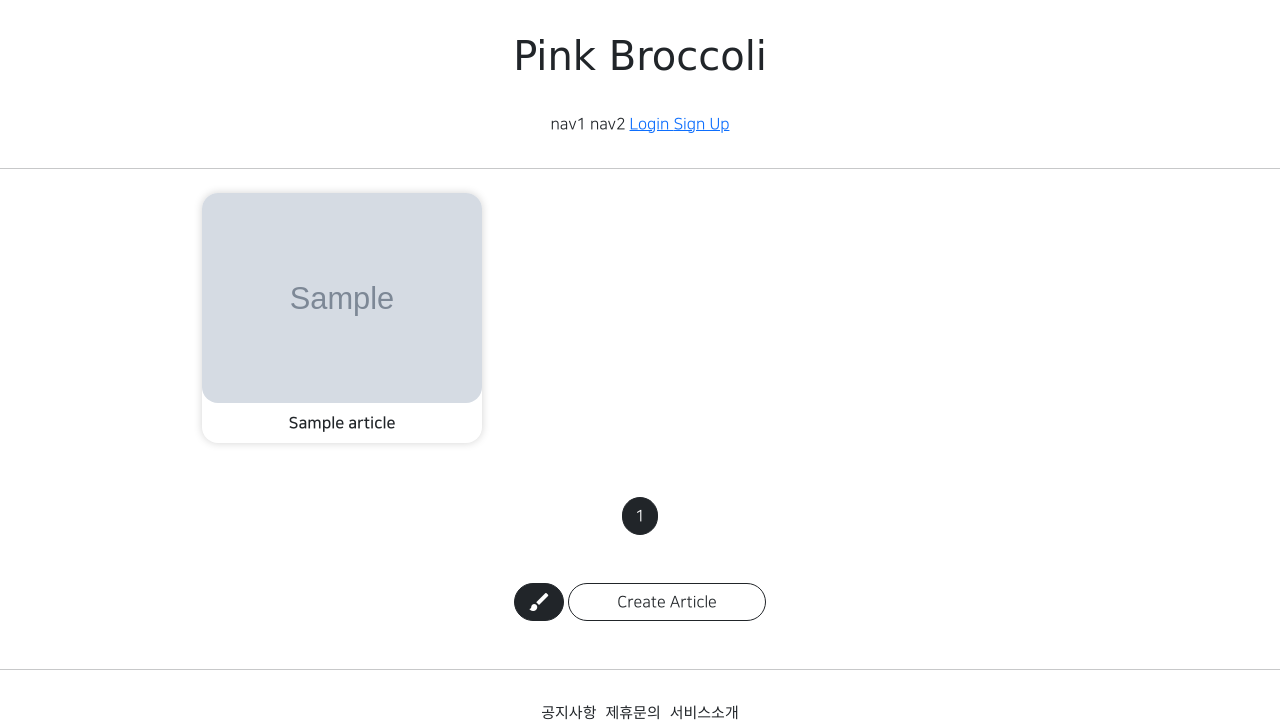
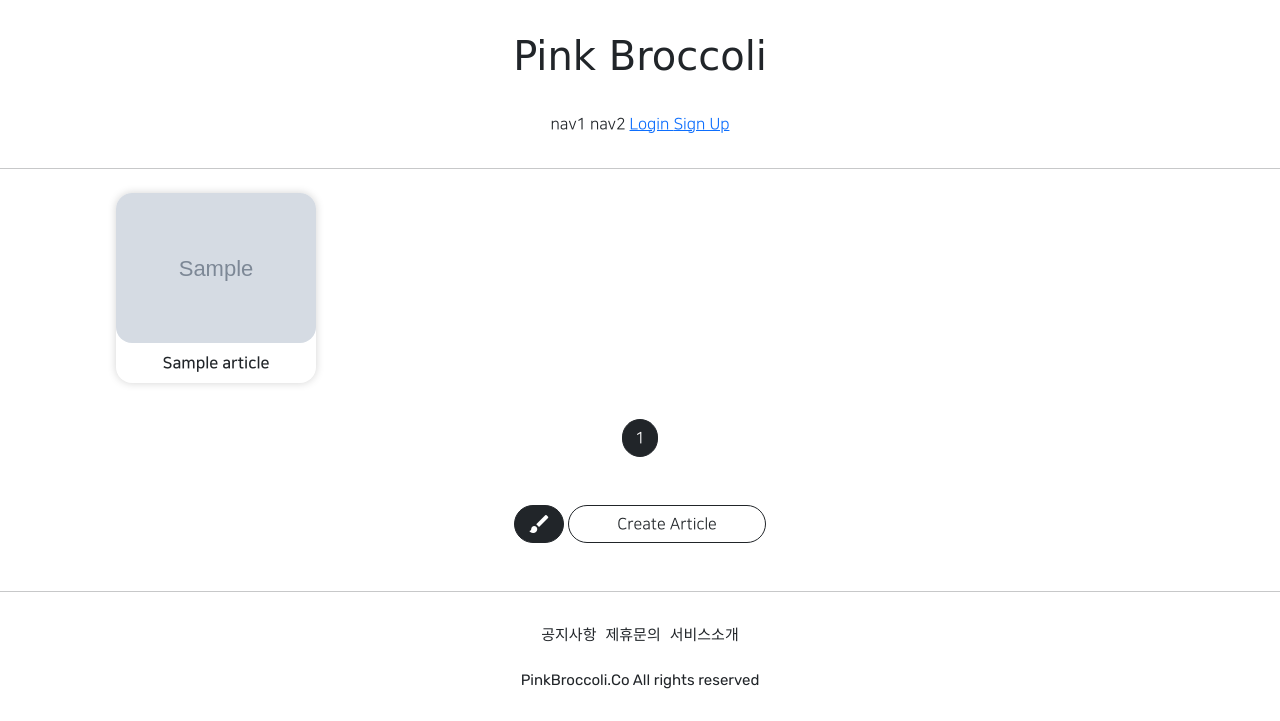
Before and after one commit to Minseong-COLI/web-app_test, a Django app: page /articles/list/ in a window 1280 px wide. Shown: the top 721 px of the page. Run offline with Django 3.2, Linux system fonts and the light colour scheme; tables that the repository leaves empty hold one stand-in row (values such as "Sample post"); grey boxes marked "Sample" are stand-in pictures; parts of the project's set-up code (start-up, migrations or seed data) failed here and were passed over; some libraries are stand-ins or nearby versions; some web fonts are replaced.

Commit message:
8/12 commit_1

```diff
--- a/articleapp/templates/articleapp/list.html
+++ b/articleapp/templates/articleapp/list.html
@@ -4,9 +4,15 @@
 {% block content %}
 
     <style>
+        .container {
+            padding: 0;
+            margin: 0 auto;
+        }
         .container div {
-            width: 280px;
-        {#background-color: antiquewhite;#} display: flex;
+            width: 45%;
+                max-width: 200px;
+        {#background-color: antiquewhite;#}
+            display: flex;
             justify-content: center;
             align-items: center;
             border-radius: 1rem;
--- a/articleapp/views.py
+++ b/articleapp/views.py
@@ -63,5 +63,5 @@ class ArticleListView(ListView):
     context_object_name = 'article_list'
     # article_list를 통해 접근
     template_name = 'articleapp/list.html'
-    paginate_by = 1
+    paginate_by = 10
     # 한 페이지에 나올 게시글 숫자
--- a/static/js/magicgrid.js
+++ b/static/js/magicgrid.js
@@ -277,7 +277,7 @@ MagicGrid.prototype.listen = function listen () {
 let magicGrid = new MagicGrid({
   container: '.container',
   animate: true,
-  gutter: 30,
+  gutter: 12,
   static: true,
   useMin: true
 });
```
